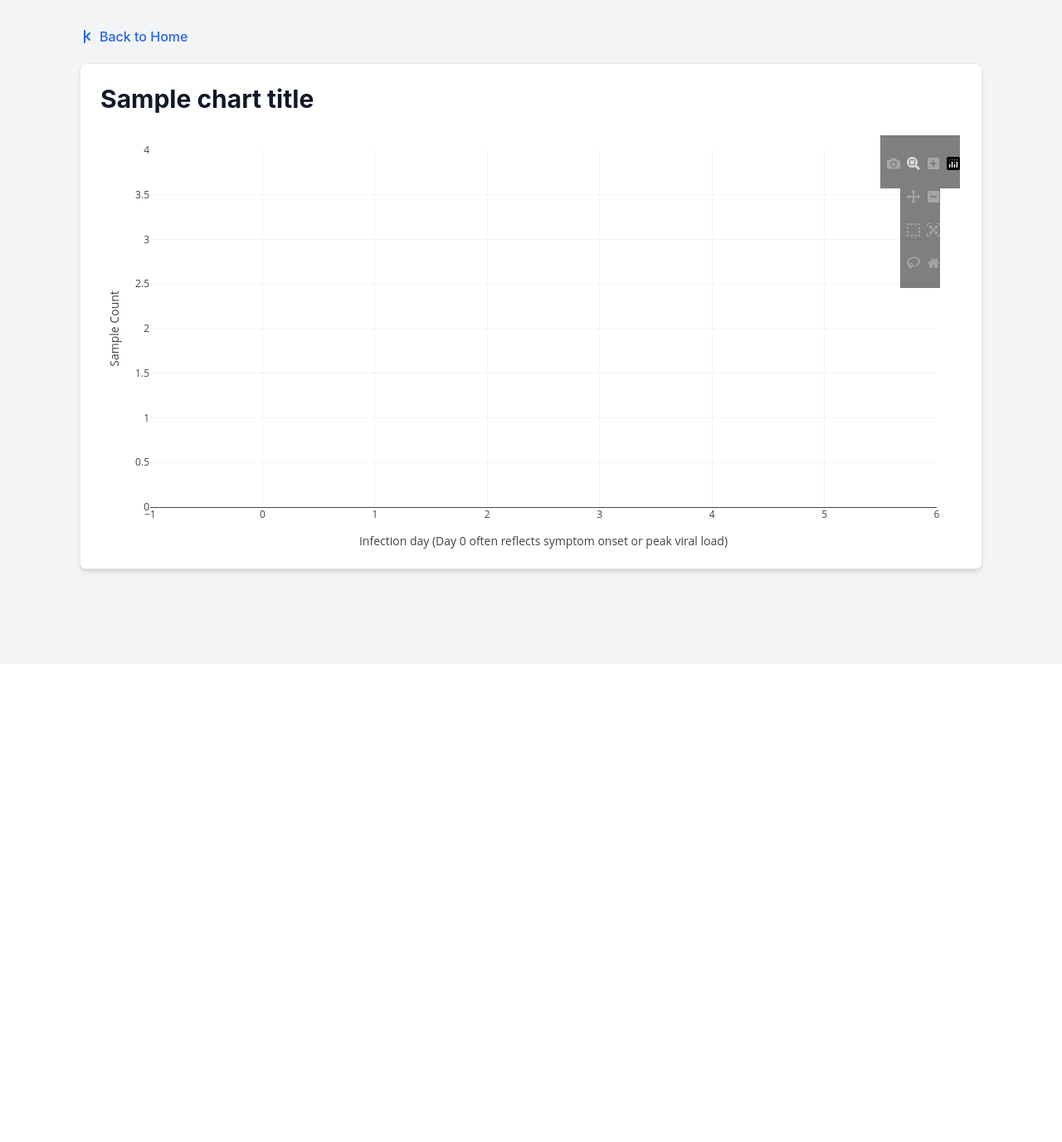
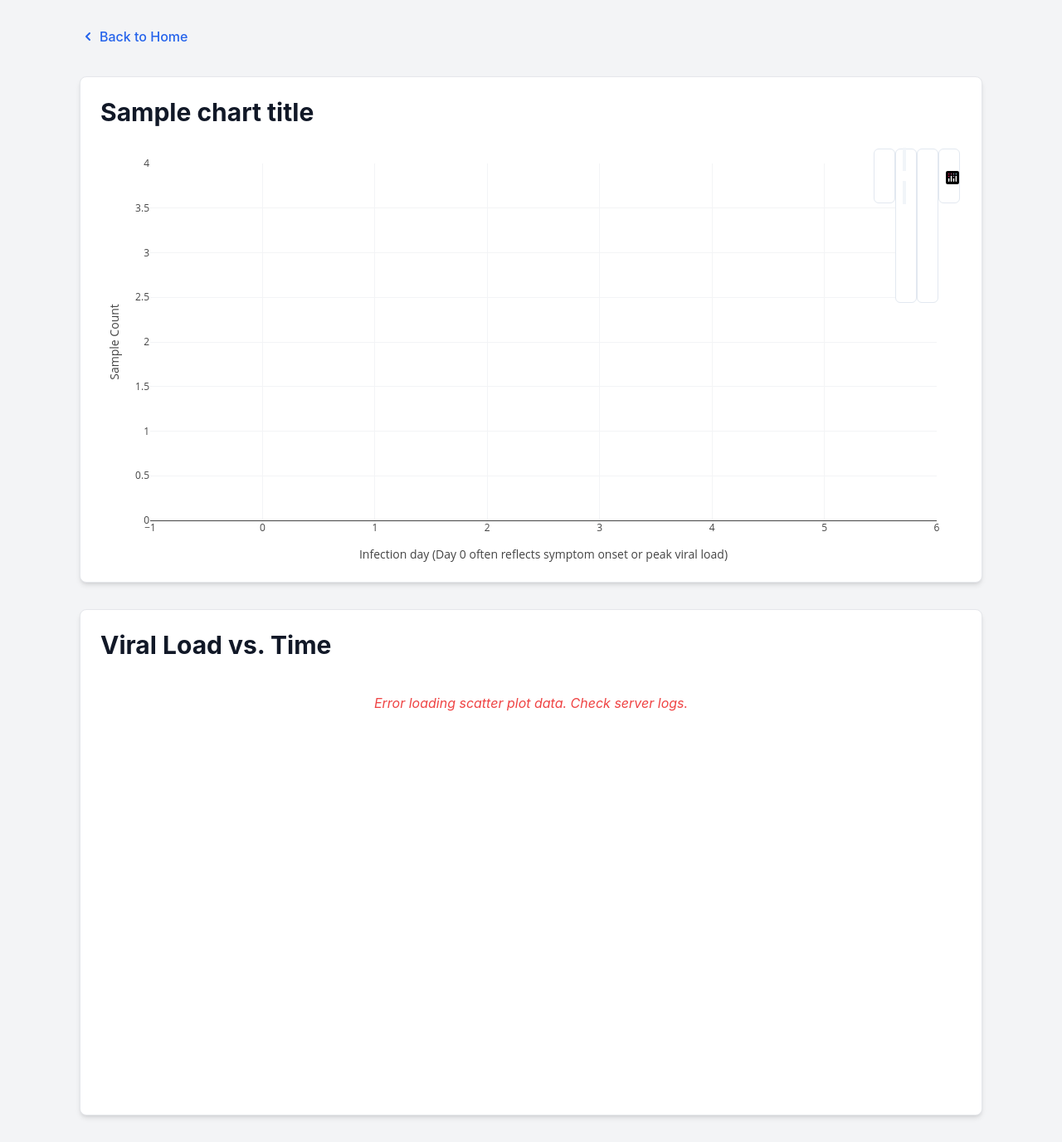
Before and after one commit to OpenPKCommons/OPKC, a Django app: template OPKCWeb/visualization/templates/visualization/data_chart.html in a window 1280 px wide. Shown: the whole page at 83% size. Before the commit the page ends 695 px from the top, so only its background shows below. Run offline with Django 5.2, Linux system fonts and the light colour scheme; the template is opened without the code that fills it: most values are stand-ins (such as "Sample title", 1, 10 or a date in 2020); some libraries are stand-ins or nearby versions.

Commit message:
Got viral load over time plot running

```diff
--- a/OPKCWeb/visualization/templates/visualization/data_chart.html
+++ b/OPKCWeb/visualization/templates/visualization/data_chart.html
@@ -4,10 +4,10 @@
     <title>{{ chart_title }}</title>
     <!-- 1. Load Plotly.js -->
     <script src="https://cdn.plot.ly/plotly-2.31.1.min.js"></script>
-    <!-- 2. Load Tailwind CSS -->
+    <!-- 2. Load Tailwind CSS (Re-added) -->
     <script src="https://cdn.tailwindcss.com"></script>
     <script>
-        // 3. Configure Tailwind to use the 'Inter' font family
+        // 3. Configure Tailwind (Re-added)
         tailwind.config = {
             theme: {
                 extend: {
@@ -18,88 +18,164 @@
             },
         }
     </script>
-    <!-- 4. Add this style block to fix the Plotly mode bar background -->
+    <!-- 4. Add Plotly Toolbar Fix (Re-added) -->
     <style>
         .modebar {
-            background: transparent !important; /* Make the toolbar background transparent */
+            background: transparent !important;
+        }
+        .modebar-group {
+            background-color: white !important;
+            border-radius: 6px !important;
+            border: 1px solid #e2e8f0 !important;
+        }
+        .modebar-btn.active, .modebar-btn:hover {
+            background-color: #f1f5f9 !important;
+        }
+        .modebar-btn.toggle {
+            background-color: #f8fafc !important;
+        }
+        .modebar-btn.toggle:hover, .modebar-btn.toggle.active {
+            background-color: #e2e8f0 !important;
+        }
+        .plotly-tooltip {
+            background-color: white !important;
+            border: 1px solid #e2e8f0 !important;
+            box-shadow: 0 4px 6px -1px rgb(0 0 0 / 0.1), 0 2px 4px -2px rgb(0 0 0 / 0.1);
+            color: #1e293b !important;
         }
     </style>
 </head>
 <body class="bg-gray-100 font-sans text-gray-800">
 
-    <div class="container mx-auto p-4 md:p-8 max-w-6xl">
+    <!-- Container with spacing for the two cards -->
+    <div class="container mx-auto p-4 md:p-8 max-w-6xl space-y-8">
 
-        <!-- 4. Styled "Back to Home" Link -->
-        <p class="mb-4">
-            <a href="{% url 'home' %}"
+        <!-- Styled "Back to Home" Link -->
+        <p>
+            <!-- 3. FIXED: Use the correct app_name 'visualization' and 'index' URL name -->
+            <a href="{% url 'visualization:index' %}"
                class="inline-flex items-center text-blue-600 hover:text-blue-800 hover:underline font-medium transition duration-150">
-                <!-- Simple SVG arrow for "Back" -->
-                <svg xmlns="http://www.w3.org/2000/svg" class="h-5 w-5 mr-1" viewBox="0 0 20 20" fill="currentColor">
-                    <path fill-rule="evenodd" d="M12.707 14.707a1 1 0 01-1.414 0L7 10.414V17a1 1 0 11-2 0V3a1 1 0 112 0v6.586l4.293-4.293a1 1 0 111.414 1.414L9.414 10l3.293 3.293a1 1 0 010 1.414z" clip-rule="evenodd" />
+                <svg xmlns="http://www.w3.org/2000/svg" class="h-5 w-5 mr-1" viewBox="0 0 20 20" fill="currentColor" aria-hidden="true">
+                    <path fill-rule="evenodd" d="M12.707 5.293a1 1 0 010 1.414L9.414 10l3.293 3.293a1 1 0 01-1.414 1.414l-4-4a1 1 0 010-1.414l4-4a1 1 0 011.414 0z" clip-rule="evenodd" />
                 </svg>
                 Back to Home
             </a>
         </p>
 
-        <!-- 5. White "Card" for the chart content -->
+        <!-- Card 1: Bar Chart -->
         <div class="bg-white rounded-lg shadow-md border border-gray-200 p-4 md:p-6">
-
-            <!-- 6. Styled Title -->
             <h1 class="text-2xl md:text-3xl font-bold text-gray-900 mb-6">
                 {{ chart_title }}
             </h1>
+            <div id="timeDaysBarChart" class="w-full h-[500px]"></div>
+        </div>
 
-            <!-- 7. Plotly Chart Container -->
-            <div id="timeDaysBarChart" class="w-full h-[500px]">
-                <!-- Plotly chart will be injected here -->
+        <!-- Card 2: Scatter Plot (Re-added) -->
+        <div class="bg-white rounded-lg shadow-md border border-gray-200 p-4 md:p-6">
+            <h2 class="text-2xl md:text-3xl font-bold text-gray-900 mb-6">
+                Viral Load vs. Time
+            </h2>
+            <div id="vlScatterPlot" class="w-full h-[500px]"></div>
         </div>
 
     </div>
-    </div>
 
     <script>
-        // --- Django data (unchanged) ---
-        const labels = JSON.parse('{{ chart_labels|safe }}');
-        const data = JSON.parse('{{ chart_data|safe }}');
+        // === PLOT 1: BAR CHART ===
+        try {
+            // --- 4. FIXED: Read the JSON data directly ---
+            // We removed JSON.parse() and the single quotes
+            const labels = {{ chart_labels|safe }};
+            const data = {{ chart_data|safe }};
 
-        // --- Plotly Trace (unchanged) ---
             const chartData = [{
                 x: labels,
                 y: data,
                 type: 'bar',
                 name: 'Sample Count',
-            marker: {
-                color: 'rgb(37, 99, 235)' // A modern blue from Tailwind
-            }
+                marker: { color: 'rgb(37, 99, 235)' }
             }];
 
-        // --- 8. Modernized Plotly Layout ---
             const layout = {
-            // We removed the title from here, as the H1 tag already has it.
                 xaxis: {
                     title: 'Infection day (Day 0 often reflects symptom onset or peak viral load)',
                     automargin: true,
-                gridcolor: '#f3f4f6', // Lighter gridlines
+                    gridcolor: '#f3f4f6',
                     zeroline: false
                 },
                 yaxis: {
                     title: 'Sample Count',
                     zeroline: true,
                     rangemode: 'tozero',
-                gridcolor: '#f3f4f6' // Lighter gridlines
+                    gridcolor: '#f3f4f6'
                 },
-            // Make background transparent to match the white card
                 paper_bgcolor: 'rgba(0,0,0,0)',
                 plot_bgcolor: 'rgba(0,0,0,0)',
-            margin: { l: 60, r: 30, t: 20, b: 50 }, // Adjust margins
+                margin: { l: 60, r: 30, t: 20, b: 50 },
                 responsive: true
             };
 
-        // --- Render Chart (unchanged) ---
             Plotly.newPlot('timeDaysBarChart', chartData, layout, {
                 displayModeBar: true
             });
+        } catch (e) {
+            console.error("Could not load bar chart data:", e);
+            document.getElementById('timeDaysBarChart').innerHTML = '<p class="text-red-500 text-center italic p-4">Error loading bar chart data.</p>';
+        }
+
+
+        // === PLOT 2: SCATTER PLOT (Re-added) ===
+        try {
+            // Read the new JSON data for the scatter plot
+            const scatterData = {{ scatter_data_json|safe }};
+
+            if (!scatterData || !scatterData.x || scatterData.x.length === 0) {
+                 throw new Error("No scatter data loaded from CSV.");
+            }
+
+            const scatterPlotData = [{
+                x: scatterData.x,
+                y: scatterData.y,
+                mode: 'markers',
+                type: 'scatter',
+                name: 'Viral Load',
+                marker: {
+                    color: 'rgb(220, 38, 38)', // A red color
+                    opacity: 0.5,
+                    size: 6
+                }
+            }];
+
+            const scatterLayout = {
+                xaxis: {
+                    title: 'Time (Days)',
+                    gridcolor: '#f3f4f6',
+                    zeroline: true,
+                    zerolinecolor: '#d1d5db'
+                },
+                yaxis: {
+                    title: 'Viral Load (Log10)',
+                    gridcolor: '#f3f4f6',
+                    zeroline: true,
+                    zerolinecolor: '#d1d5db'
+                },
+                hovermode: 'closest',
+                paper_bgcolor: 'rgba(0,0,0,0)',
+                plot_bgcolor: 'rgba(0,0,0,0)',
+                margin: { l: 60, r: 30, t: 30, b: 50 },
+                responsive: true
+            };
+
+            Plotly.newPlot('vlScatterPlot', scatterPlotData, scatterLayout, {
+                displayModeBar: true
+            });
+
+        } catch (e) {
+            console.error("Could not load scatter plot data:", e);
+            document.getElementById('vlScatterPlot').innerHTML = '<p class="text-red-500 text-center italic p-4">Error loading scatter plot data. Check server logs.</p>';
+        }
 
     </script>
+
 </body>
 </html>
--- a/OPKCWeb/visualization/urls.py
+++ b/OPKCWeb/visualization/urls.py
@@ -7,6 +7,11 @@
 app_name = 'visualization'
 
 urlpatterns = [
+
+    # This makes 'home_view' render at the app's root URL
+    # and gives it the name 'index'
+    path('', views.home_view, name='index'),
+
     # Path for your first chart view
     path('time_days/', views.chart_view, name='time_days_bar'),
 
```
Also changed, not shown: OPKCWeb/visualization/views.py (+24 -17 lines). Lines whose indentation alone changed are shown as unchanged.
